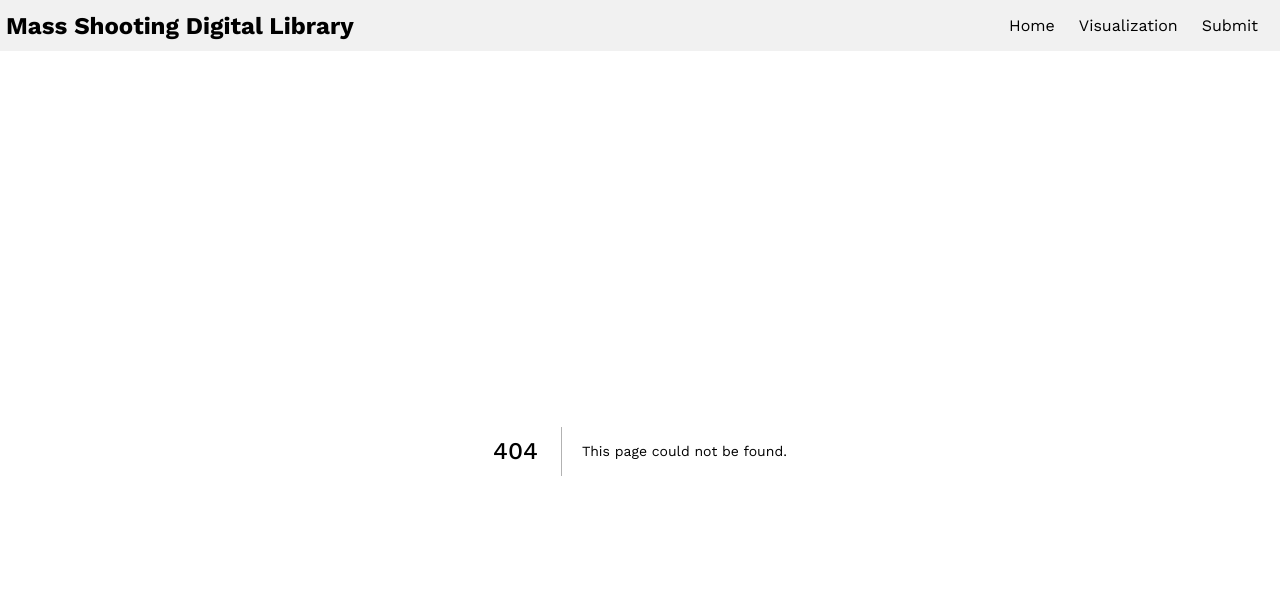
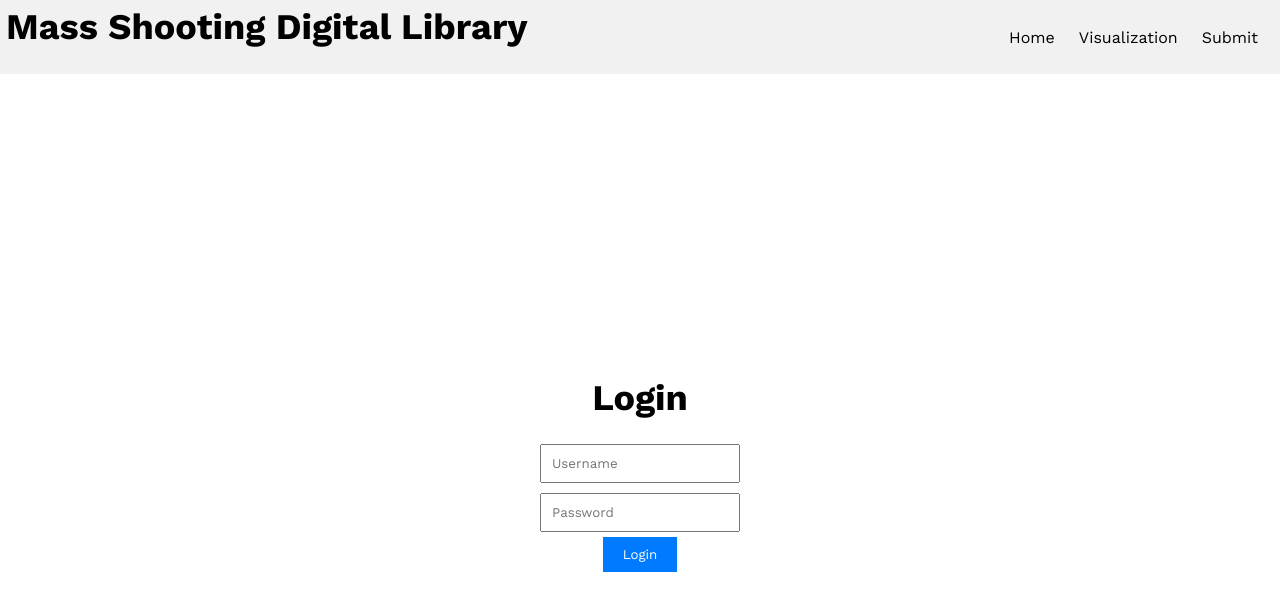
Before and after one commit to bpatel2002/CrisisVue, a Next.js app in the folder client/frontend/: page /login in a window 1280 px wide. Before the commit this address had no page. Shown: the top 610 px of the page. Built offline with nearby package versions, Linux system fonts and the light colour scheme.

Commit message:
add login page and its css file

```diff
--- /dev/null
+++ b/client/frontend/src/app/login/login.css
@@ -0,0 +1,38 @@
+.login-container {
+  display: flex;
+  flex-direction: column;
+  align-items: center;
+  justify-content: center;
+  height: 100vh;
+  text-align: center;
+}
+
+h1 {
+  font-size: 36px;
+  margin-bottom: 20px;
+}
+
+.input-container {
+  display: flex;
+  flex-direction: column;
+  align-items: center;
+}
+
+input {
+  padding: 10px;
+  margin: 5px;
+  width: 200px;
+}
+
+button {
+  padding: 10px 20px;
+  background-color: #007bff;
+  color: white;
+  border: none;
+  cursor: pointer;
+  transition: background-color 0.3s;
+}
+
+button:hover {
+  background-color: #0056b3;
+}
--- /dev/null
+++ b/client/frontend/src/app/login/page.tsx
@@ -0,0 +1,57 @@
+'use client'
+import React, { useState } from 'react';
+import './login.css';
+import axios from 'axios';
+
+const LoginPage: React.FC = () => {
+  const [username, setUsername] = useState('');
+  const [password, setPassword] = useState('');
+
+  const handleLogin = () => {
+    // Create a JSON object with username and password
+    const loginData = {
+      username: username,
+      password: password,
+    };
+
+    // Send a POST request to your server for authentication
+    axios
+      .post("http://127.0.0.1:5000/login", loginData)
+      .then((response) => {
+        // Assuming the server responds with authentication status and redirection URL
+        if (response.data.authenticated) {
+          // Redirect to the URL provided by the server
+          window.location.href = response.data.redirectURL;
+        } else {
+          alert('Login failed. Please check your credentials.');
+        }
+      })
+      .catch((error) => {
+        console.error('An error occurred:', error);
+        alert('Login failed. An error occurred.');
+      });
+  };
+
+  return (
+    <div className="login-container">
+      <h1>Login</h1>
+      <div className="input-container">
+        <input
+          type="text"
+          placeholder="Username"
+          value={username}
+          onChange={(e) => setUsername(e.target.value)}
+        />
+        <input
+          type="password"
+          placeholder="Password"
+          value={password}
+          onChange={(e) => setPassword(e.target.value)}
+        />
+        <button onClick={handleLogin}>Login</button>
+      </div>
+    </div>
+  );
+};
+
+export default LoginPage;
```
